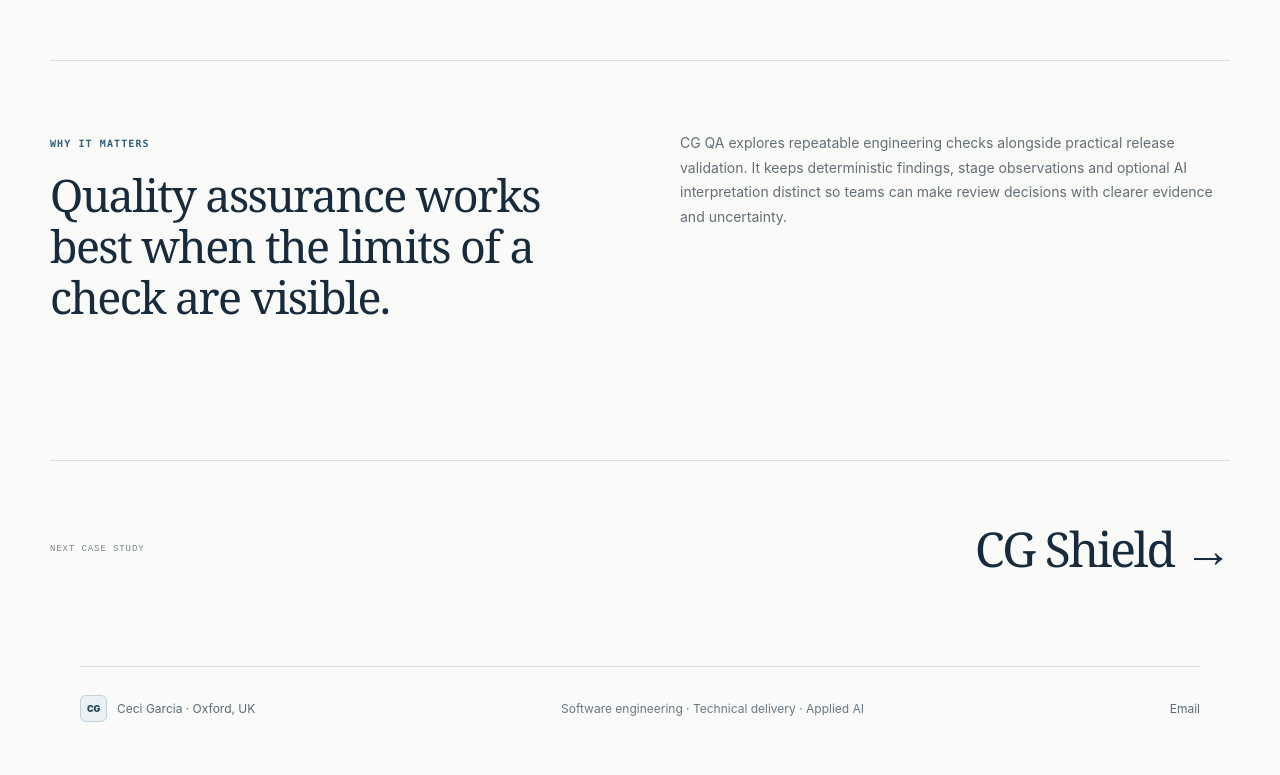
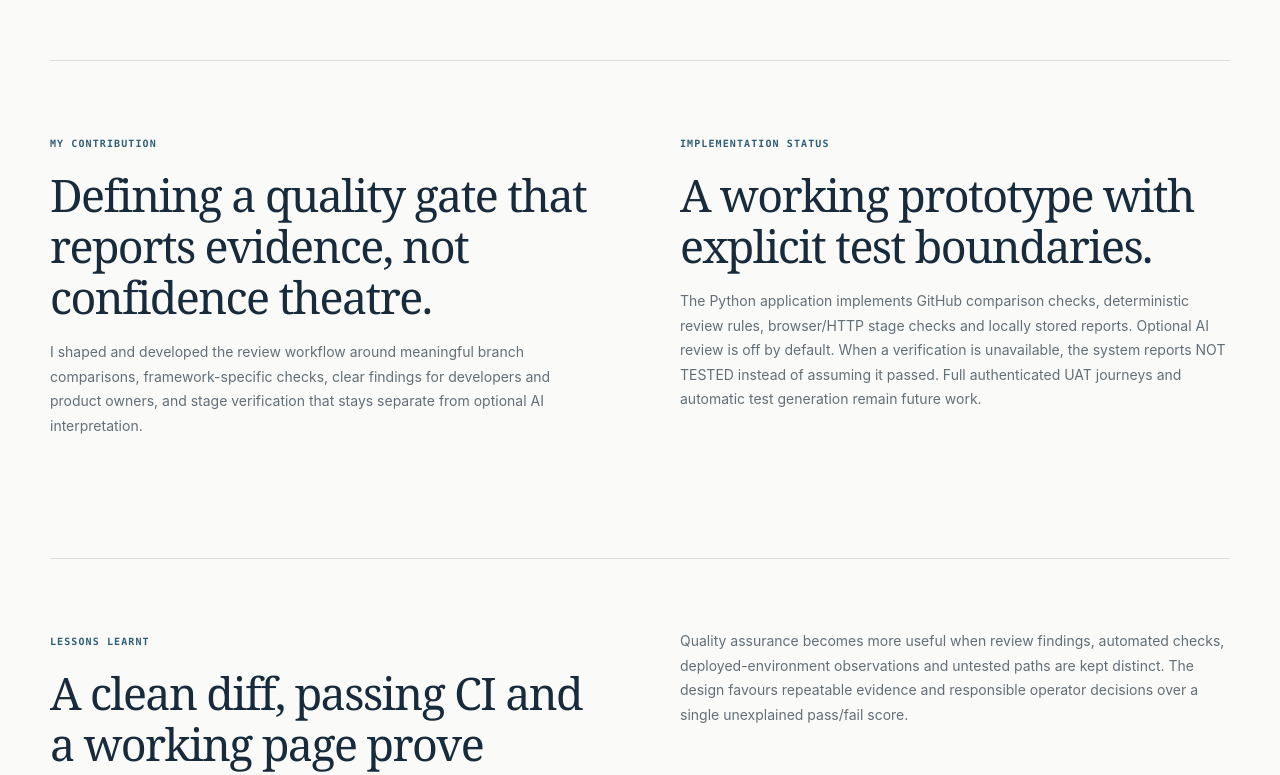
Before and after one commit to CeciG21/cg-website, a Next.js app: page /projects/cg-qa in a window 1280 px wide. Shown: the part 3240-4015 px from the top of the page. Built offline with nearby package versions, Linux system fonts and the light colour scheme.

Commit message:
content: add CG QA contribution, status and engineering lessons

```diff
--- a/app/projects/cg-qa/page.tsx
+++ b/app/projects/cg-qa/page.tsx
@@ -56,6 +56,22 @@ export default function CGQAPage() {
           <div><b>Optional AI</b><p>Semantic review is off by default and requires explicit configuration; enabling it sends selected diff content to the configured AI service.</p></div>
         </div>
       </section>
+      <section className="section-shell mp-case-grid" aria-label="My contribution and current status">
+        <article>
+          <span className="section-kicker">MY CONTRIBUTION</span>
+          <h2>Defining a quality gate that reports evidence, not confidence theatre.</h2>
+          <p>I shaped and developed the review workflow around meaningful branch comparisons, framework-specific checks, clear findings for developers and product owners, and stage verification that stays separate from optional AI interpretation.</p>
+        </article>
+        <article>
+          <span className="section-kicker">IMPLEMENTATION STATUS</span>
+          <h2>A working prototype with explicit test boundaries.</h2>
+          <p>The Python application implements GitHub comparison checks, deterministic review rules, browser/HTTP stage checks and locally stored reports. Optional AI review is off by default. When a verification is unavailable, the system reports NOT TESTED instead of assuming it passed. Full authenticated UAT journeys and automatic test generation remain future work.</p>
+        </article>
+      </section>
+      <section className="section-shell mp-case-grid" aria-label="Lessons learnt">
+        <article><span className="section-kicker">LESSONS LEARNT</span><h2>A clean diff, passing CI and a working page prove different things.</h2></article>
+        <article><p>Quality assurance becomes more useful when review findings, automated checks, deployed-environment observations and untested paths are kept distinct. The design favours repeatable evidence and responsible operator decisions over a single unexplained pass/fail score.</p></article>
+      </section>
       <section className="section-shell mp-case-grid" aria-label="Professional relevance">
         <article><span className="section-kicker">WHY IT MATTERS</span><h2>Quality assurance works best when the limits of a check are visible.</h2></article>
         <article><p>CG QA explores repeatable engineering checks alongside practical release validation. It keeps deterministic findings, stage observations and optional AI interpretation distinct so teams can make review decisions with clearer evidence and uncertainty.</p></article>
```
